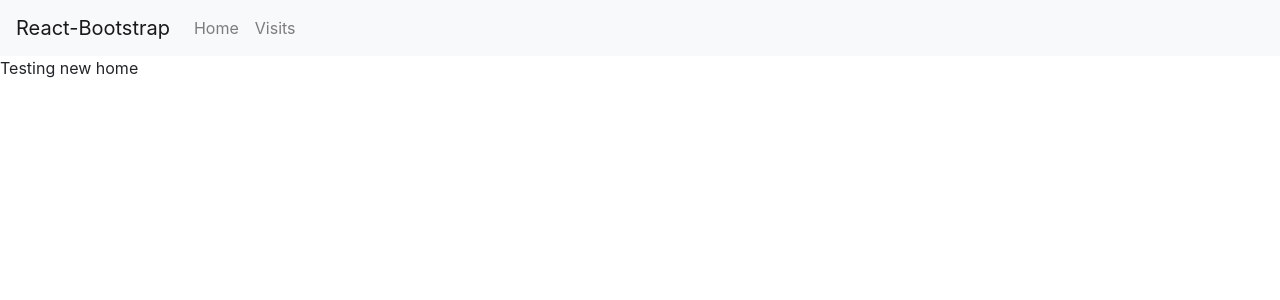
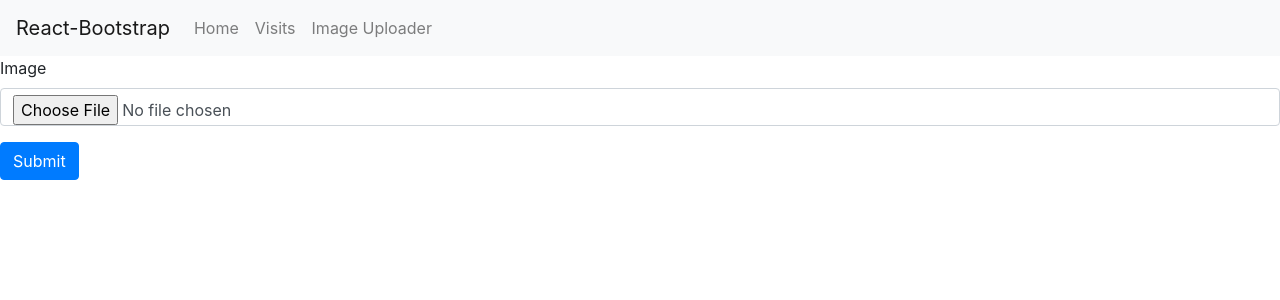
Before and after one commit to hrai/autopark, a React (Create React App) app in the folder autopark-ui/: page /uploader in a window 1280 px wide. Shown: the top 300 px of the page. Built offline with nearby package versions, Linux system fonts and the light colour scheme.

Commit message:
Added Image Uploader Form

```diff
--- a/autopark-ui/package.json
+++ b/autopark-ui/package.json
@@ -7,10 +7,12 @@
     "@testing-library/jest-dom": "^4.2.4",
     "@testing-library/react": "^9.3.2",
     "@testing-library/user-event": "^7.1.2",
+    "axios": "^0.19.2",
     "bootstrap": "^4.4.1",
     "react": "^16.13.1",
     "react-bootstrap": "^1.0.1",
     "react-dom": "^16.13.1",
+    "react-hook-form": "^5.7.2",
     "react-router-dom": "^5.1.2",
     "react-scripts": "3.4.1"
   },
--- a/autopark-ui/src/App.js
+++ b/autopark-ui/src/App.js
@@ -2,6 +2,7 @@ import React from 'react';
 import './App.css';
 import Visits from './Visits';
 import Home from './Home';
+import Uploader from './Uploader';
 import {
   BrowserRouter as Router,
   Switch,
@@ -20,6 +21,7 @@ function App() {
             <Nav className="mr-auto">
               <Nav.Link href="/">Home</Nav.Link>
               <Nav.Link href="/visits">Visits</Nav.Link>
+              <Nav.Link href="/uploader">Image Uploader</Nav.Link>
             </Nav>
           </Navbar.Collapse>
         </Navbar>
@@ -28,6 +30,9 @@ function App() {
         <Switch>
           <Route path="/visits">
             <Visits />
+          </Route>
+          <Route path="/uploader">
+            <Uploader />
           </Route>
           <Route path="/">
             <Home />
--- /dev/null
+++ b/autopark-ui/src/Uploader.js
@@ -0,0 +1,19 @@
+import React from 'react';
+import { useForm } from "react-hook-form";
+
+
+export default function Uploader() {
+  // const {handleSubmit,register,errors}=useForm();
+  const {handleSubmit}=useForm();
+  const onSubmit=values=>console.log(values);
+
+  return (
+    <form onSubmit={ handleSubmit(onSubmit) }>
+      <div class="form-group">
+          <label for="uploader">Image</label>
+          <input type="file" class="form-control" id="uploader" aria-describedby="emailHelp"/>
+      </div>
+        <button type="submit" class="btn btn-primary">Submit</button>
+    </form>
+  );
+}
```
Also changed, not shown: 1 other file (tests, documents, lock files or other folders).
